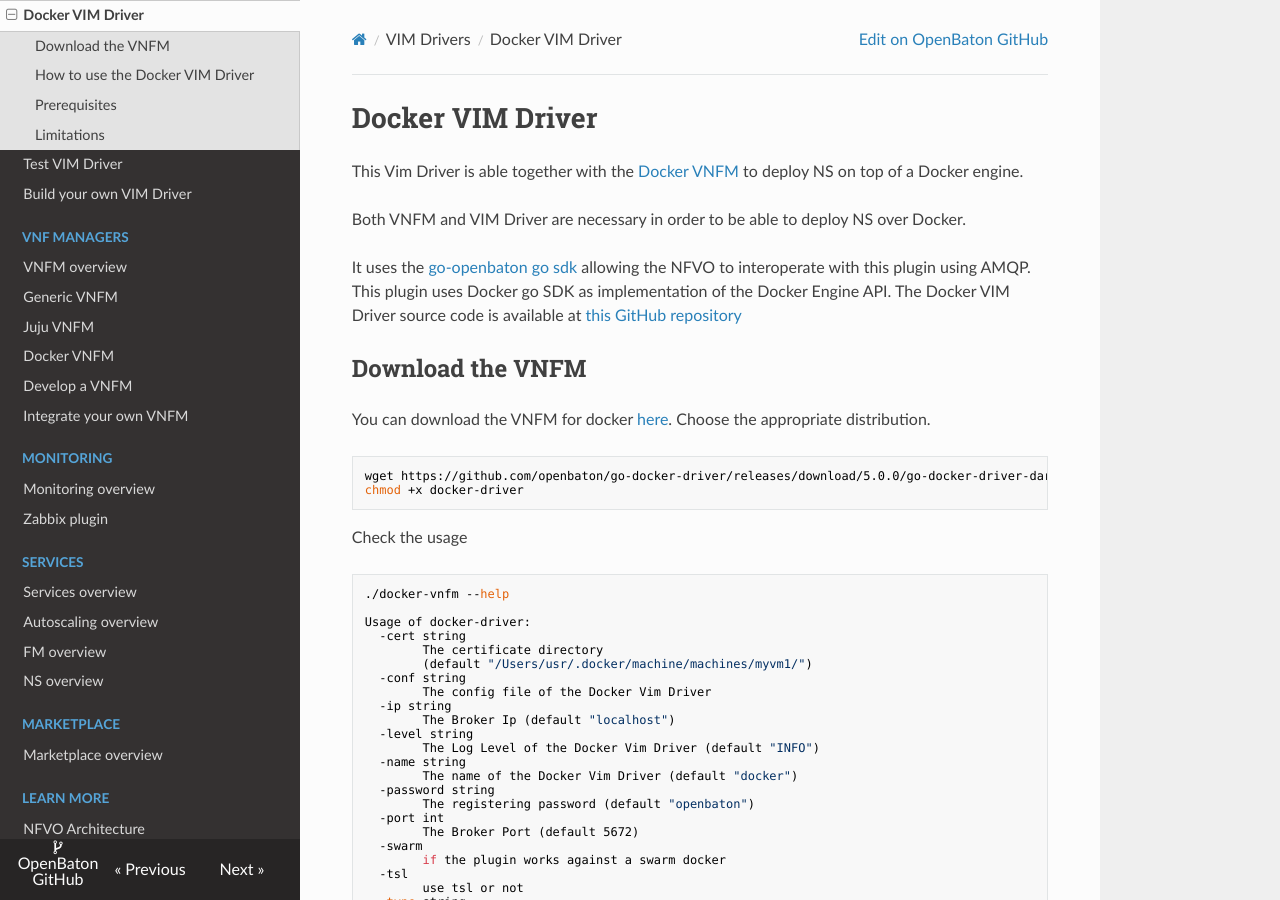
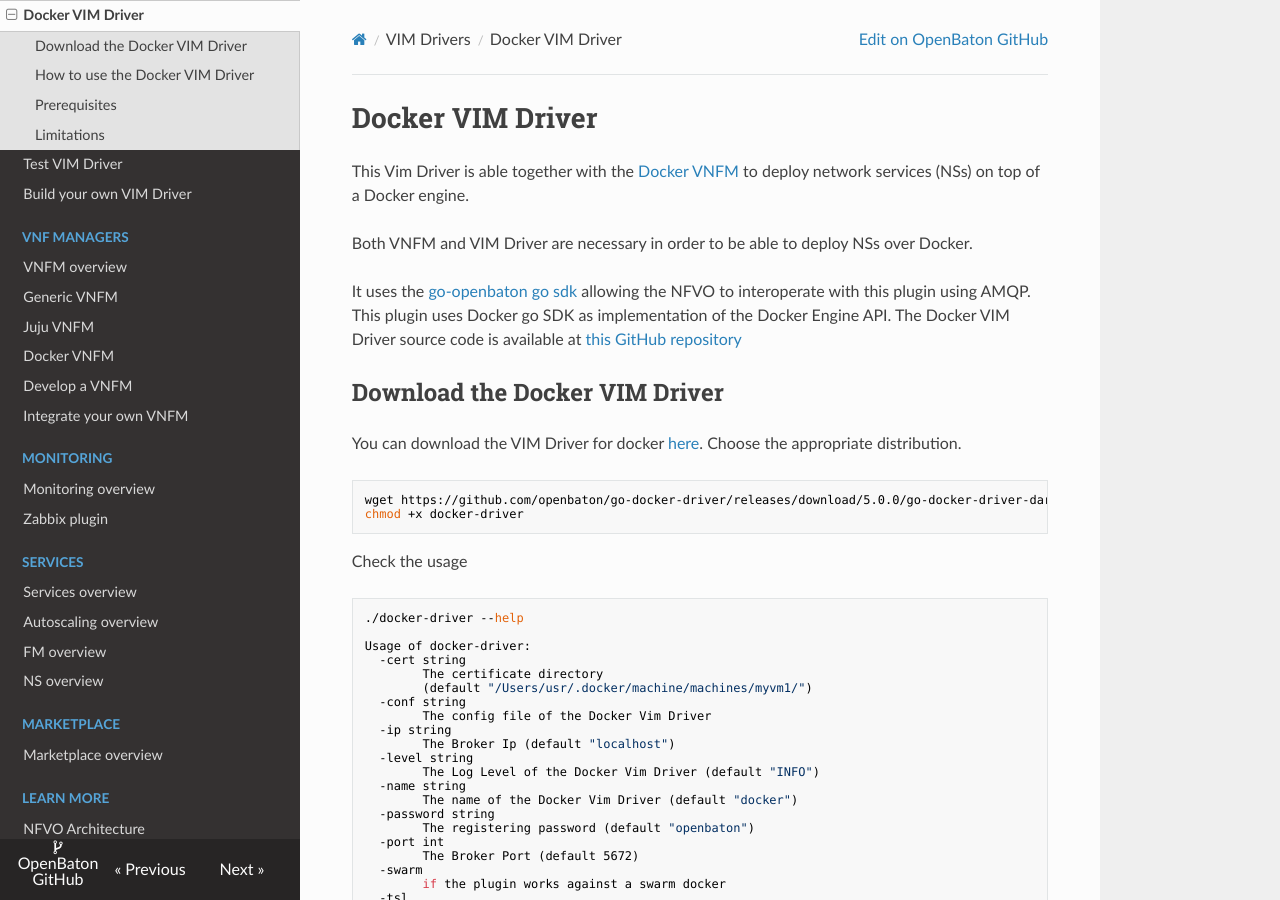
Before and after one commit to openbaton/docs, an MkDocs documentation site: the page built from docs/docker-driver.md, in a window 1280 px wide and 900 px high. Built offline with MkDocs 1.6.1, drawn with Linux system fonts in a browser that asks for light colours; nearby versions of some CDN libraries; old or Windows-style settings are respelled for this version of MkDocs.

Commit message:
fix: VNFM in VIM Driver

````diff
--- a/docs/docker-driver.md
+++ b/docs/docker-driver.md
@@ -1,15 +1,15 @@
 # Docker VIM Driver
 
-This Vim Driver is able together with the [Docker VNFM][docker-vnfm] to deploy NS on top of a Docker engine.
+This Vim Driver is able together with the [Docker VNFM][docker-vnfm] to deploy network services (NSs) on top of a Docker engine.
 
-Both VNFM and VIM Driver are necessary in order to be able to deploy NS over Docker.
+Both VNFM and VIM Driver are necessary in order to be able to deploy NSs over Docker.
 
 It uses the [go-openbaton go sdk](https://github.com/openbaton/go-openbaton) allowing the NFVO to interoperate with this plugin using AMQP.
 This plugin uses Docker go SDK as implementation of the Docker Engine API. The Docker VIM Driver source code is available at [this GitHub repository](https://github.com/openbaton/go-docker-driver)
 
-## Download the VNFM
+## Download the Docker VIM Driver
 
-You can download the VNFM for docker [here](https://github.com/openbaton/go-docker-driver/releases/). Choose the appropriate distribution.
+You can download the VIM Driver for docker [here](https://github.com/openbaton/go-docker-driver/releases/). Choose the appropriate distribution.
 
 ```bash
 wget https://github.com/openbaton/go-docker-driver/releases/download/5.0.0/go-docker-driver-darwin-amd64 -O docker-driver
@@ -19,7 +19,7 @@
 Check the usage
 
 ```bash
-./docker-vnfm --help
+./docker-driver --help
 
 Usage of docker-driver:
   -cert string
````
